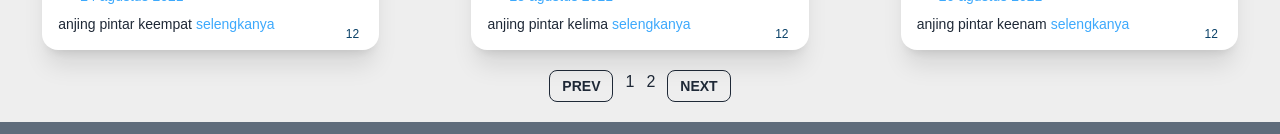
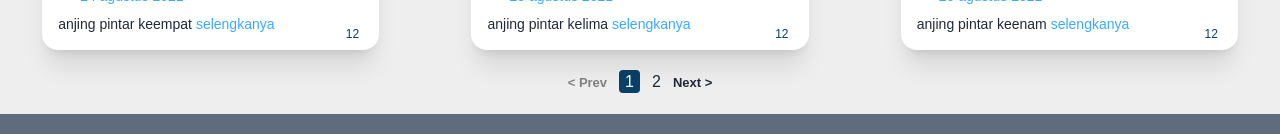
Before and after one commit to Albas-tomi/Bakorwil-Malang, a React (Vite) app in the folder landing/: page /berita in a window 1280 px wide. Shown: the part 666-800 px from the top of the page. Built offline with nearby package versions, Linux system fonts and the light colour scheme; some icons are missing.

Commit message:
update pagination

```diff
--- /dev/null
+++ b/landing/src/App.css
@@ -0,0 +1,31 @@
+.paginationBttns {
+    width: 80%;
+    height: 40px;
+    list-style: none;
+    display: flex;
+    justify-items: center;
+    justify-content: center;
+    margin: 5% auto;
+  }
+  .paginationBttns a {
+    padding: 10px;
+    margin: 8px;
+    border-radius: 5px;
+    cursor: pointer;
+  }
+
+  .previousBttn,
+  .nextBttn {
+    font-size: small;
+    font-weight: 600;
+  }
+  .paginationActivate a {
+    background-color: #094067;
+    padding: 3px 6px;
+    border-radius: 4px;
+    color: white;
+  }
+
+  .paginationDisabled {
+    color: gray;
+  }
--- a/landing/src/App.jsx
+++ b/landing/src/App.jsx
@@ -1,5 +1,5 @@
 import { Routes, Route, BrowserRouter } from "react-router-dom";
-
+import "./App.css";
 import Navbar from "./components/navbar/Navbar";
 import Beranda from "./pages/Beranda";
 import { Berita } from "./pages/Berita";
--- a/landing/src/pages/Berita.jsx
+++ b/landing/src/pages/Berita.jsx
@@ -5,8 +5,6 @@ import Data from "../Data.json";
 import { Modal } from "../components/berita/Modal";
 
 export const Berita = () => {
-
-
   // =========== STATE FOR DATA CARD ===========
   const [data, setData] = useState([]);
   const Get = (dataKlik) => {
@@ -55,25 +53,16 @@ export const Berita = () => {
       <div className="flex justify-center">
         <ReactPaginate
           className="flex gap-3 mx-auto my-5"
-          breakLabel="..."
-          previousLabel={
-            <button className="join-item btn-sm btn btn-outline">Prev</button>
-          }
-          nextLabel={
-            <button className="join-item btn-sm btn btn-outline">Next</button>
-          }
+          previousLabel={"< Prev"}
+          nextLabel={"Next >"}
           onPageChange={changePage}
           pageCount={pageCount}
-          // containerClassName={"paginationBttns"}
-          // previousLinkClassName={"previousBttn"}
+          marginPagesDisplayed={2}
+          containerClassName={"paginationBttns"}
+          previousLinkClassName={"previousBttn"}
           nextLinkClassName={"nextBttn"}
-          disabledClassName={"paginationDisabled"}
-          activeClassName={
-            <button className="join-item btn btn-sm btn-active">
-              {pageCount}
-            </button>
-          }
-          renderOnZeroPageCount={null}
+          activeClassName={"paginationActivate"}
+          disabledLinkClassName={"paginationDisabled"}
         />
       </div>
       <Modal data={data} />
```
